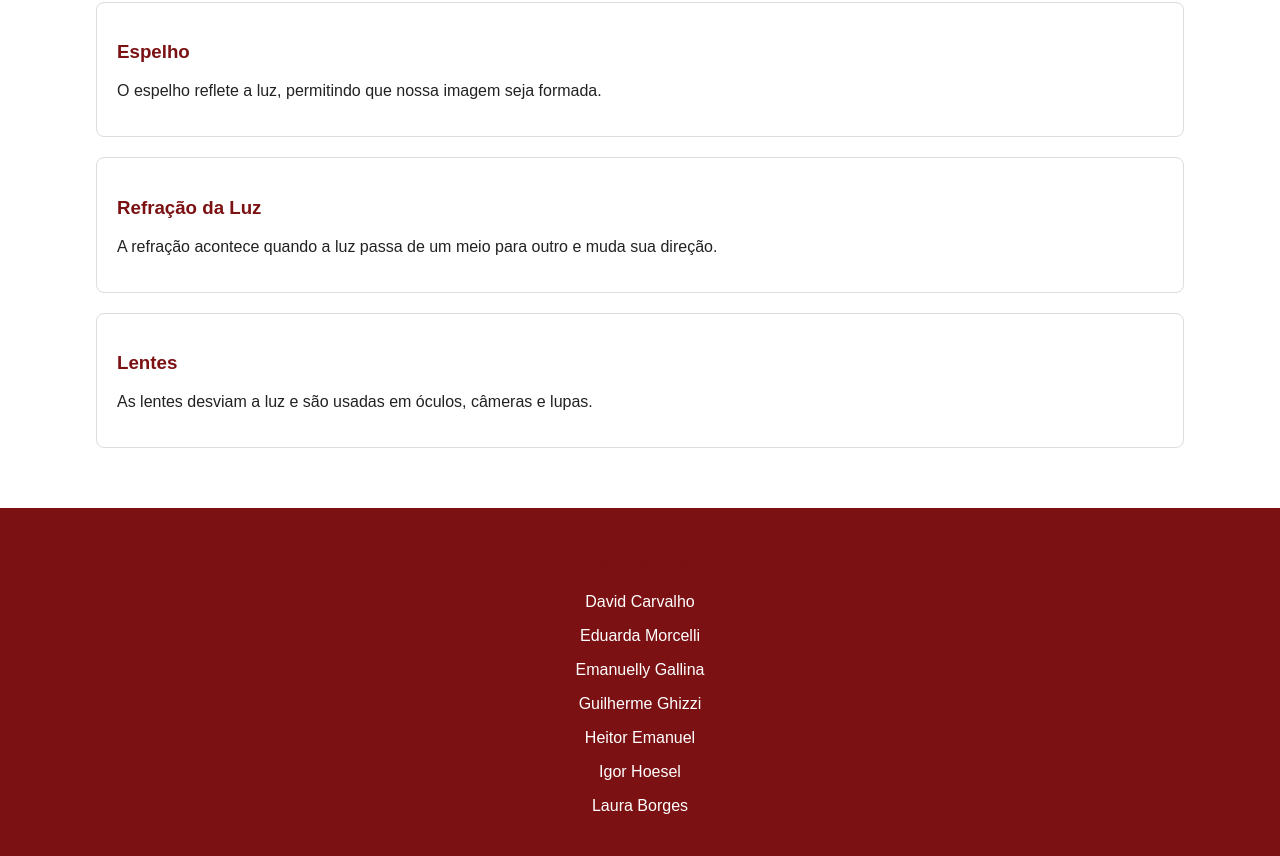
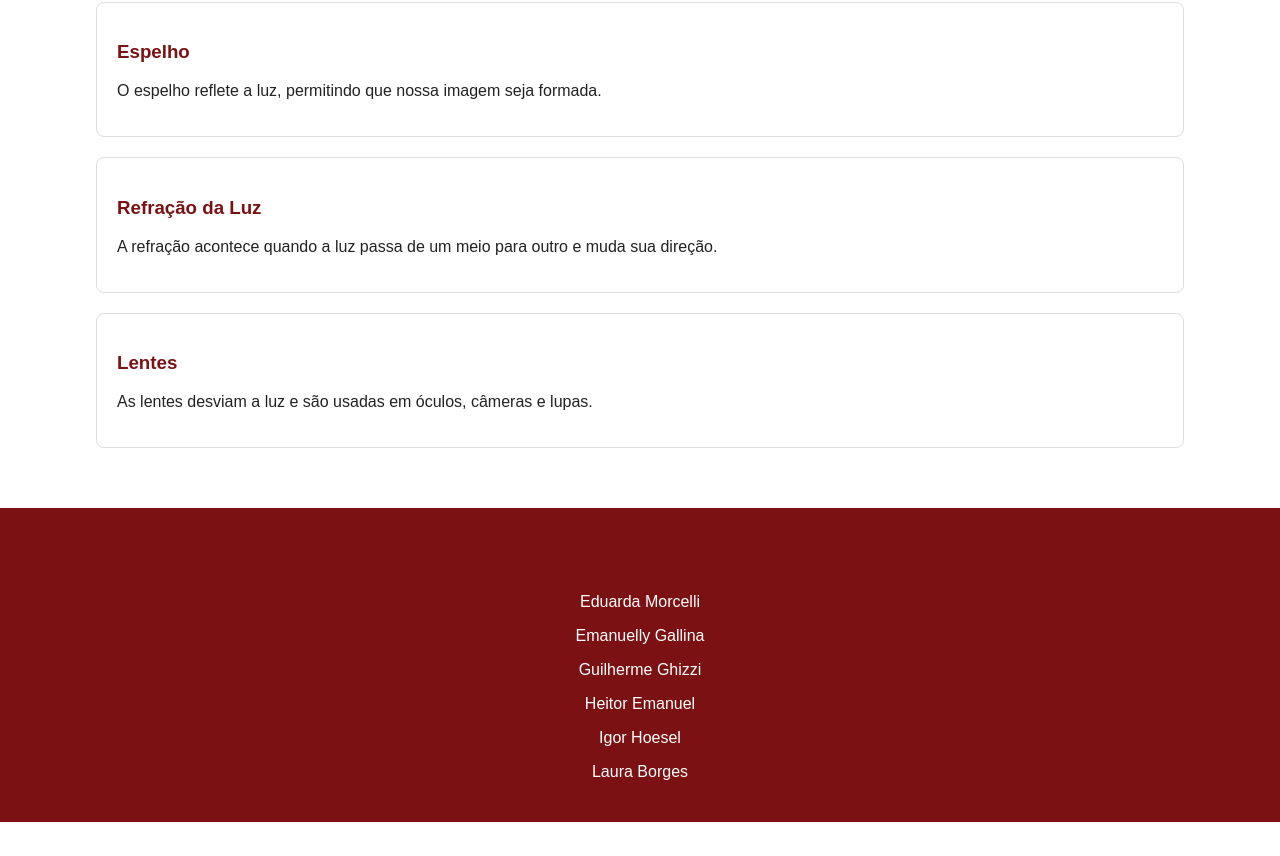
Before and after one commit to EduardaSerigati/projetointegrador, a plain HTML site: page index.html in a window 1280 px wide. Shown: the part 3071-3927 px from the top of the page. After the commit the page ends 3893 px from the top, so only its background shows below. Drawn offline with Linux system fonts and the light colour scheme.

Commit message:
ajuste nomes

```diff
--- a/index.html
+++ b/index.html
@@ -98,7 +98,6 @@
 
 <footer>
     <h3>Estudantes</h3>
-    <p>David Carvalho</p>
     <p>Eduarda Morcelli</p>
     <p>Emanuelly Gallina</p>
     <p>Guilherme Ghizzi</p>
```
